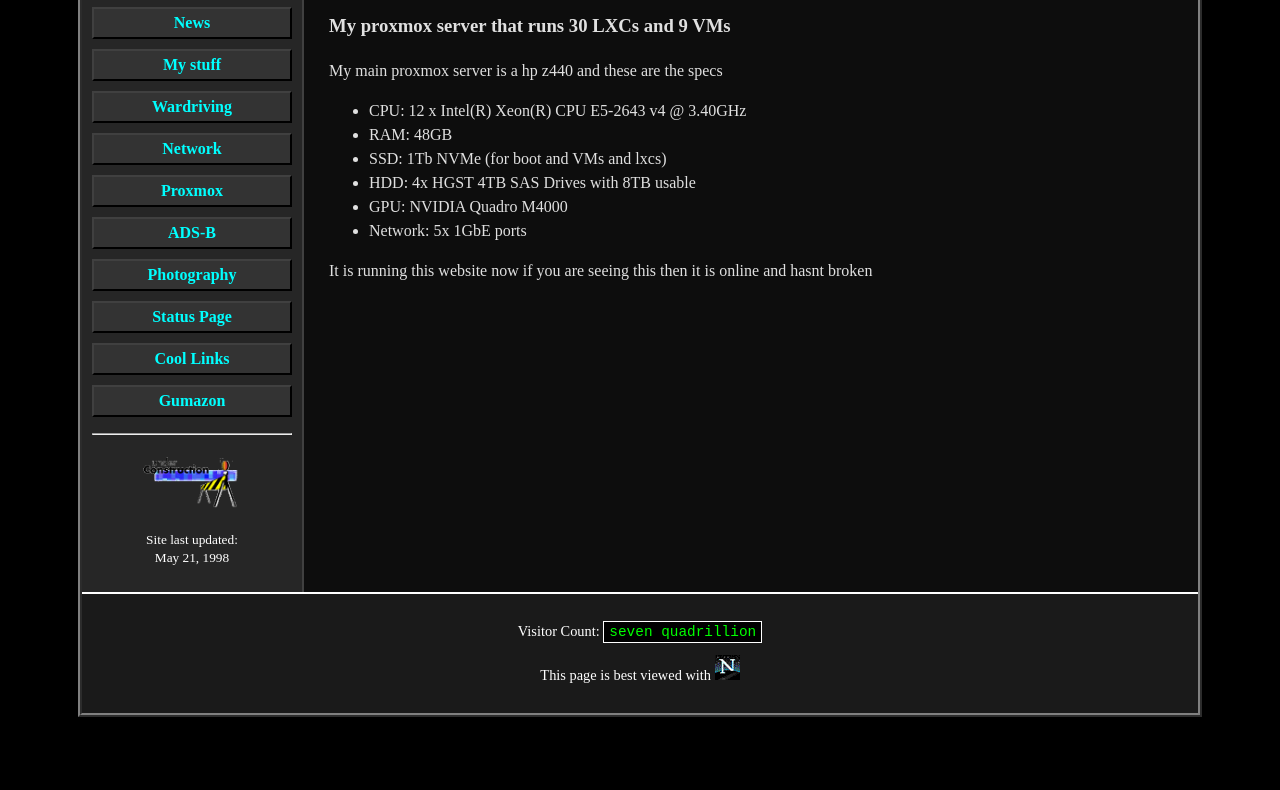
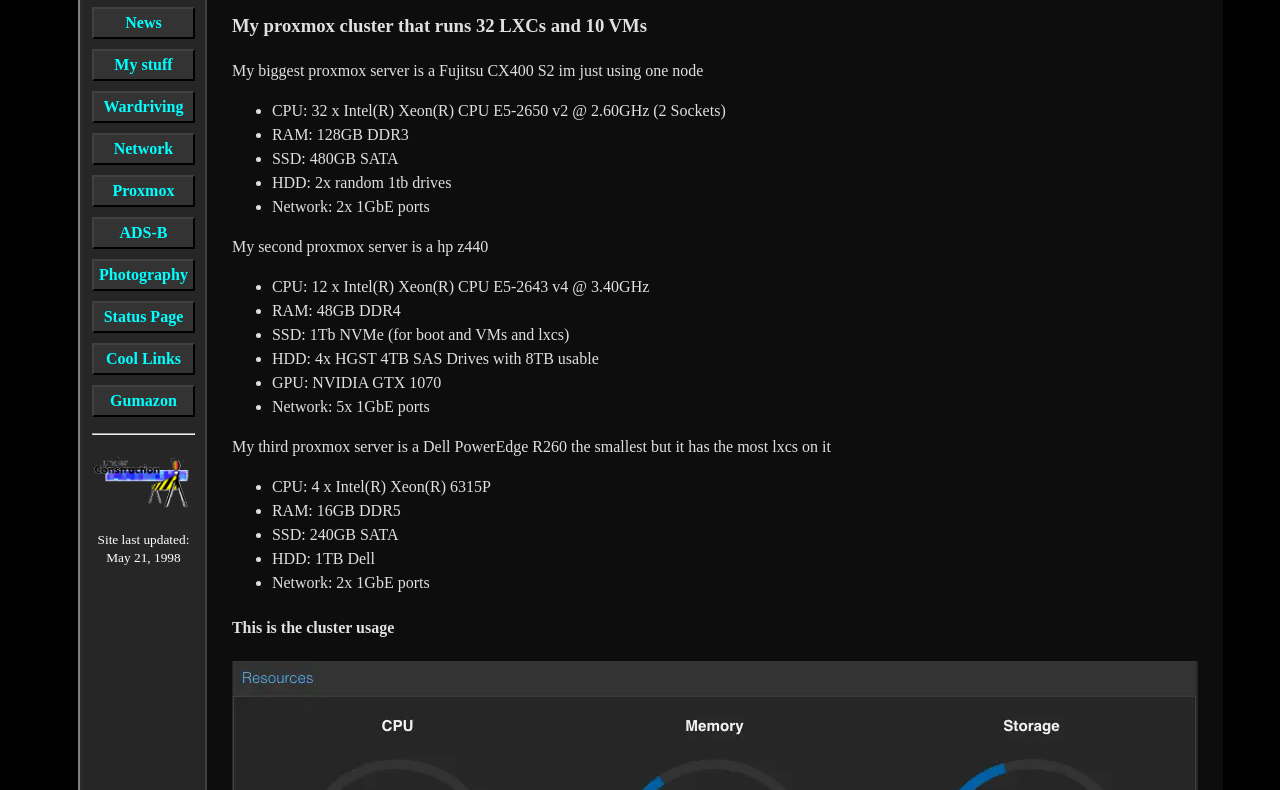
Before and after one commit to twobip/twobip.com, a plain HTML site: page proxmox.html in a window 1280 px wide. Shown: the part 188-978 px from the top of the page. Before the commit the page ends 925 px from the top, so only its background shows below. Drawn offline with Linux system fonts and the light colour scheme.

Commit message:
Update proxmox page

```diff
--- a/proxmox.html
+++ b/proxmox.html
@@ -21,19 +21,38 @@
                     <!-- Sidebar will be injected by scripts.js -->
                 </td>
                 <td class="content">
-                    <h1>My Proxmox Server</h1>
-                    <h3>My proxmox server that runs 30 LXCs and 9 VMs</h3>
+                    <h1>My Proxmox Cluster</h1>
+                    <h3>My proxmox cluster that runs 32 LXCs and 10 VMs</h3>
+                    <p>My biggest proxmox server is a Fujitsu CX400 S2 im just using one node
+                        <ul>
+                            <li>CPU: 32 x Intel(R) Xeon(R) CPU E5-2650 v2 @ 2.60GHz (2 Sockets)</li>
+                            <li>RAM: 128GB DDR3</li>
+                            <li>SSD: 480GB SATA</li>
+                            <li>HDD: 2x random 1tb drives</li>
+                            <li>Network: 2x 1GbE ports</li>
+                        </ul>
+                    </p>
                     <p>
-                       My main proxmox server is a hp z440 and these are the specs
+                       My second proxmox server is a hp z440
                        <ul>
                         <li>CPU: 12 x Intel(R) Xeon(R) CPU E5-2643 v4 @ 3.40GHz</li>
-                        <li>RAM: 48GB</li>
+                        <li>RAM: 48GB DDR4</li>
                         <li>SSD: 1Tb NVMe (for boot and VMs and lxcs)</li>
                         <li>HDD: 4x HGST 4TB SAS Drives with 8TB usable</li>
-                        <li>GPU: NVIDIA Quadro M4000</li>
+                        <li>GPU: NVIDIA GTX 1070</li>
                         <li>Network: 5x 1GbE ports</li>
                     </ul>
-                    <p>It is running this website now if you are seeing this then it is online and hasnt broken</p>
+                    <p>
+                        My third proxmox server is a Dell PowerEdge R260 the smallest but it has the most lxcs on it
+                        <ul>
+                        <li>CPU: 4 x Intel(R) Xeon(R) 6315P</li>
+                        <li>RAM: 16GB DDR5</li>
+                        <li>SSD: 240GB SATA</li>
+                        <li>HDD: 1TB Dell</li>
+                        <li>Network: 2x 1GbE ports</li></ul>
+                    </p>
+                    <h4>This is the cluster usage</h4>
+                        <img src="images/proxmox.webp">
                 </td>
             </tr>
         </table>
```
Also changed, not shown: images/proxmox.webp (added).
